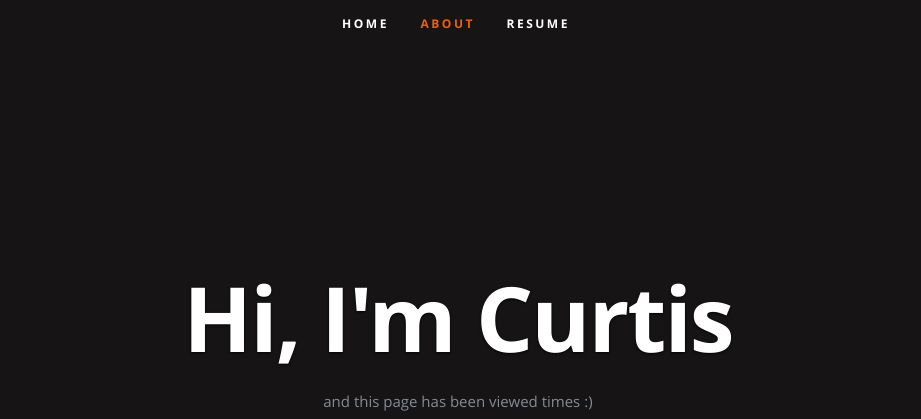
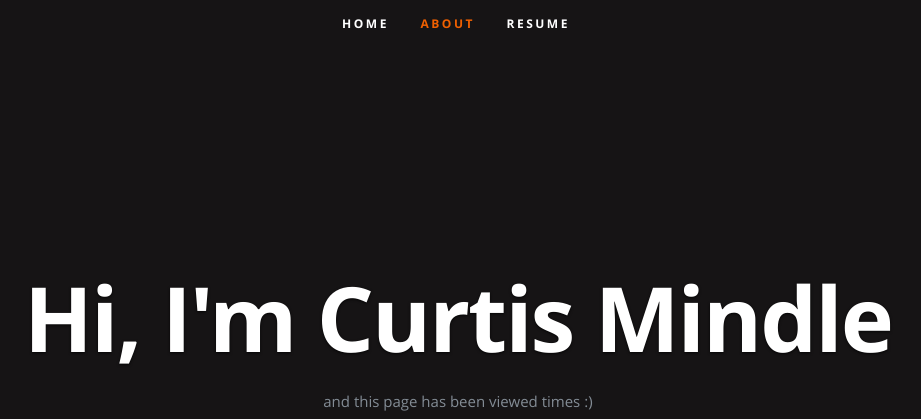
Before and after one commit to Mindle99/azure-resume, a plain HTML site: page frontend/index.html in a window 1280 px wide. Shown: the top 419 px of the page, without its empty margins (184-1105 px from the left). Drawn offline with nearby package versions, Linux system fonts and the light colour scheme; no server answers.

Commit message:
Updated html

```diff
--- a/frontend/index.html
+++ b/frontend/index.html
@@ -54,7 +54,7 @@
 
       <div class="row banner">
          <div class="banner-text">
-            <h1 class="responsive-headline">Hi, I'm Curtis</h1>
+            <h1 class="responsive-headline">Hi, I'm Curtis Mindle</h1>
 
             <p>and this page has been viewed <a id="counter"></a> times :) </p>
             <ul class="social">
```
